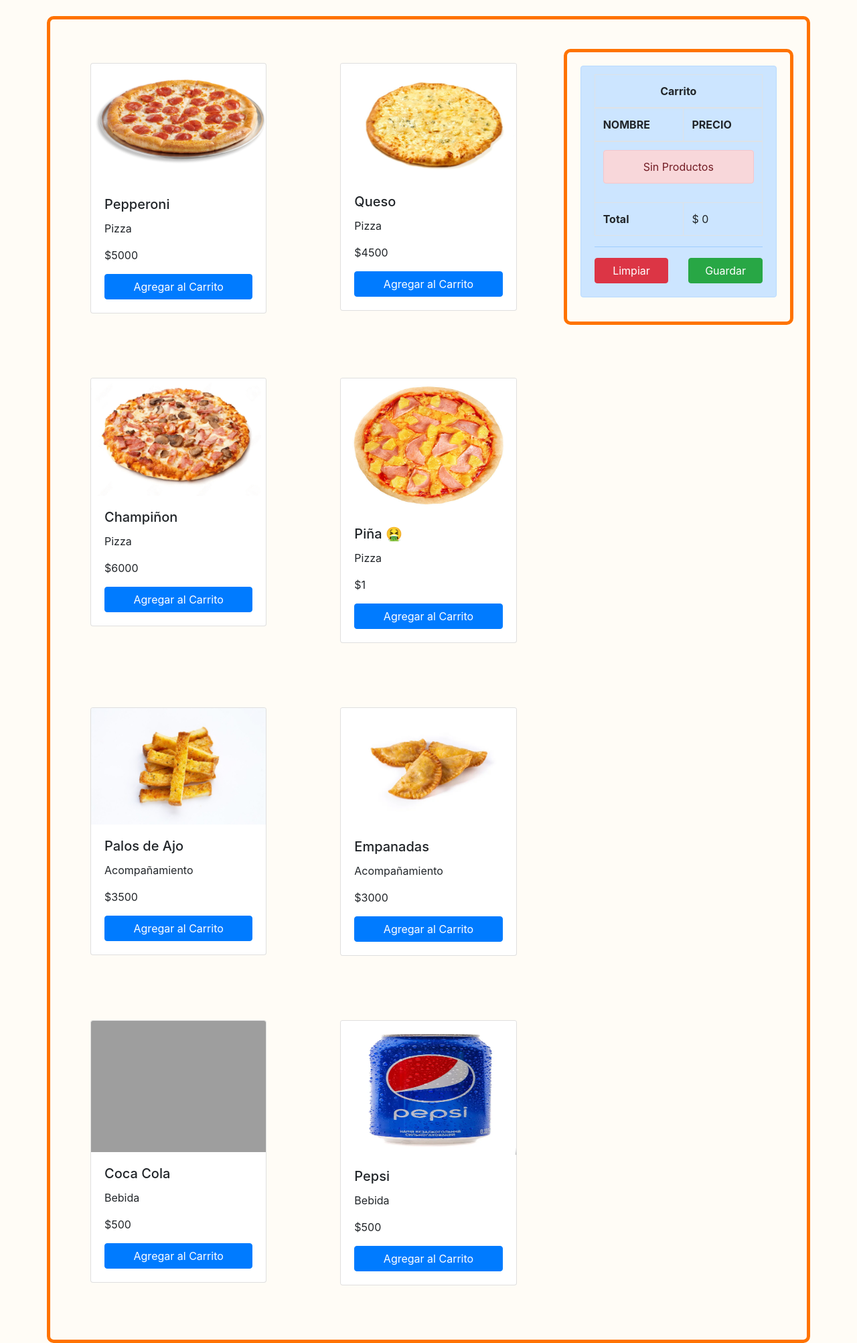
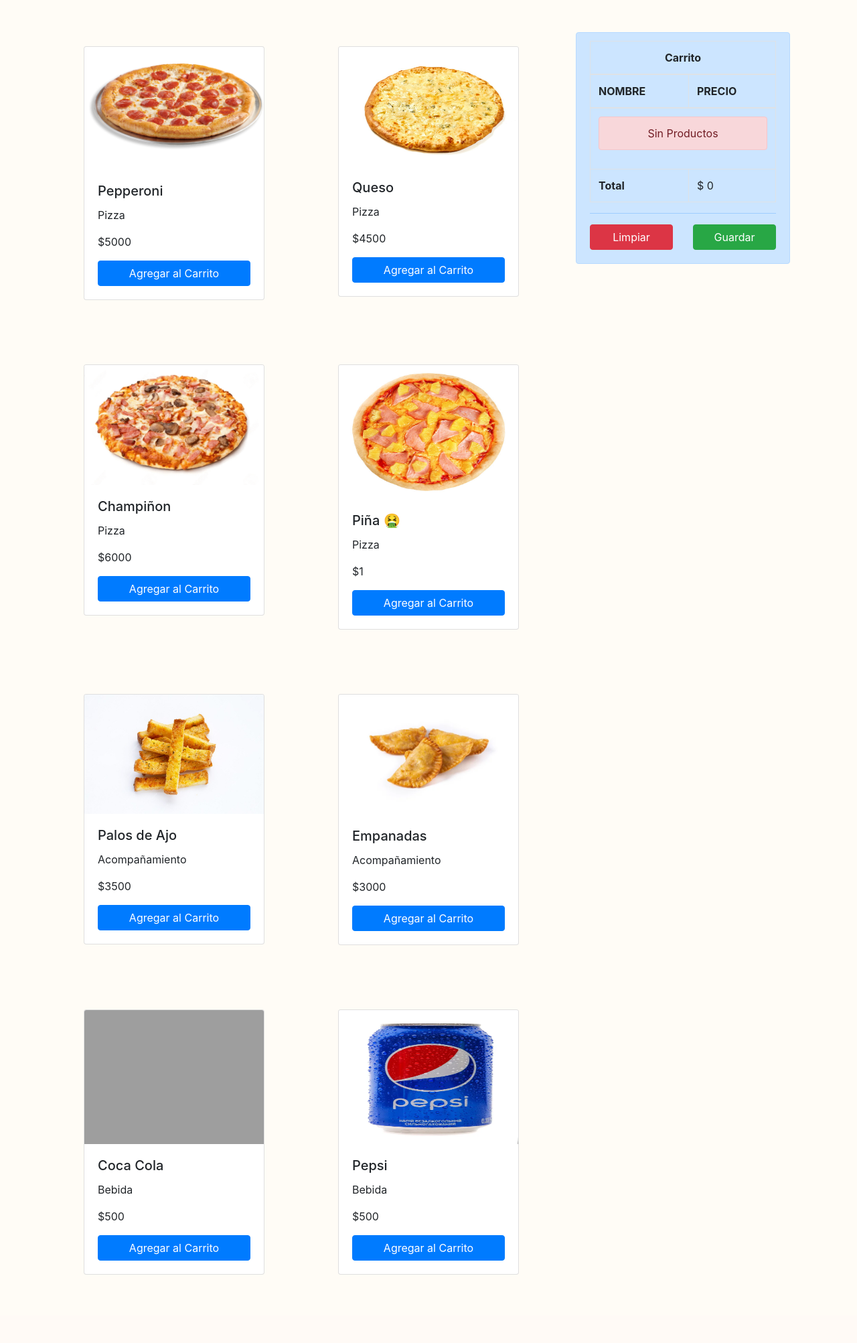
Before and after one commit to DeszK/Encargo3, a Django app: page /tienda in a window 1280 px wide. Shown: the part 60-2065 px from the top of the page at 67% size. After the commit the page ends 1963 px from the top, so only its background shows below. Run offline with Django 4.2, Linux system fonts and the light colour scheme; data comes from the database, SQL or seed files in the repository; both versions use the stored data as it was after the commit; grey boxes are pictures that could not be loaded.

Commit message:
quitar bordes naranja

```diff
--- a/cesar/static/css/style.css
+++ b/cesar/static/css/style.css
@@ -120,9 +120,3 @@
     font-family: 'Gill Sans', 'Gill Sans MT', Calibri, 'Trebuchet MS', sans-serif; /* Sirve para cambiar el tipo de letra al título del formulario */
     text-decoration: underline; /* Sirve para subrayar el título del formulario */
 }
-.container {
-    border: 5px solid rgb(255, 115, 0); /* Coloca un borde alrededor de color naranja */
-    border-radius: 10px; /* Sirve para hacer las esquinas redondeadas */
-    padding: 20px; /* Crea un espacio de relleno alrededor del contenido */
-    width: 100%; /* Establece el ancho del elemento */
-}
```
Also changed, not shown: db.sqlite3.
